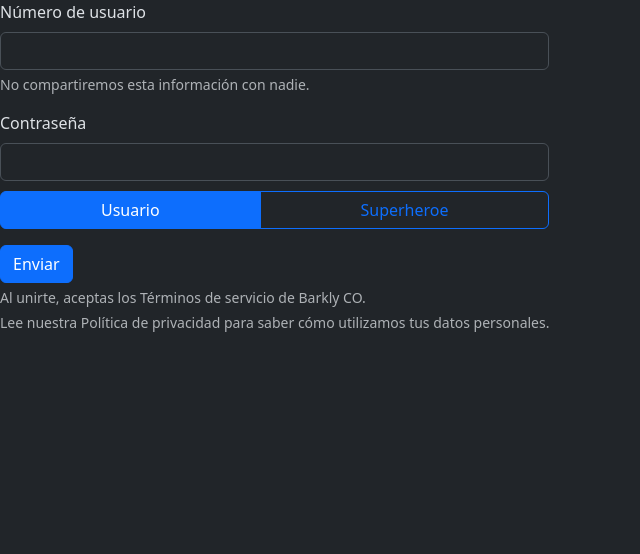
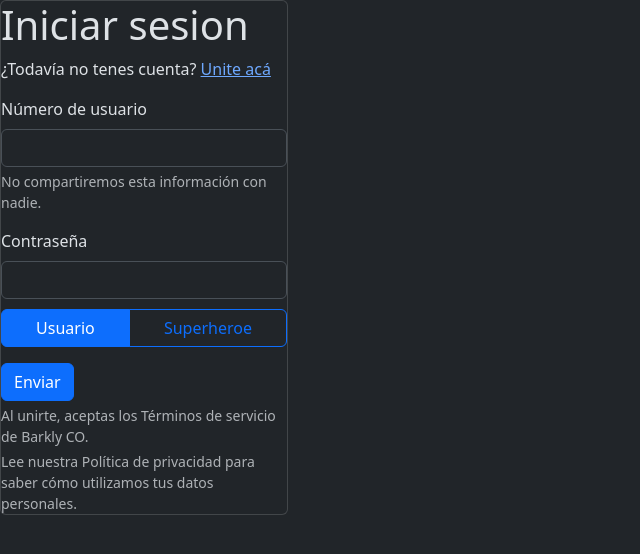
Before and after one commit to facundorodz/Barkly-TP, a plain HTML site: page src/pages/login/login.html in a window 1280 px wide. Shown: the whole page, without its empty margins (0-640 px from the left). Drawn offline with nearby package versions, Linux system fonts and the light colour scheme.

Commit message:
Agrego un titulo y meto el formulario dentro de un contenedor

```diff
--- a/src/pages/login/login.css
+++ b/src/pages/login/login.css
@@ -1,9 +1,3 @@
-#loginCard {
-    display: inline-block;
-    justify-content: center;
-    align-items: center;
-}
-
 #loginElegir {
     display: flex;
     align-items: center;
--- a/src/pages/login/login.html
+++ b/src/pages/login/login.html
@@ -10,7 +10,11 @@
 </head>
 <body>
 
-    <form id="loginCard">
+    <div class="card" style="width: 18rem;">
+        <h1>Iniciar sesion</h1>
+        <p>¿Todavía no tenes cuenta? <a href="">Unite acá</a></p>
+
+        <form>
         <div class="mb-3">
             <label for="exampleInputEmail1" class="form-label">Número de usuario</label>
             <input type="email" class="form-control" id="exampleInputEmail1" aria-describedby="emailHelp">
@@ -28,10 +32,10 @@
                 <label class="btn btn-outline-primary" for="btnradio2">Superheroe</label>
             </div>
         </div>
-    <button type="submit" class="btn btn-primary">Enviar</button>
+        <button id="loginBotonEnviar" type="submit" class="btn btn-primary">Enviar</button>
         <div id="loginInfoMessage" class="form-text">Al unirte, aceptas los Términos de servicio de Barkly CO.</div>
         <div id="loginInfoMessage" class="form-text">Lee nuestra Política de privacidad para saber cómo utilizamos tus datos personales.</div>
         </form>
-
+    </div>
 </body>
 </html>
```
Lines whose indentation alone changed are shown as unchanged.
